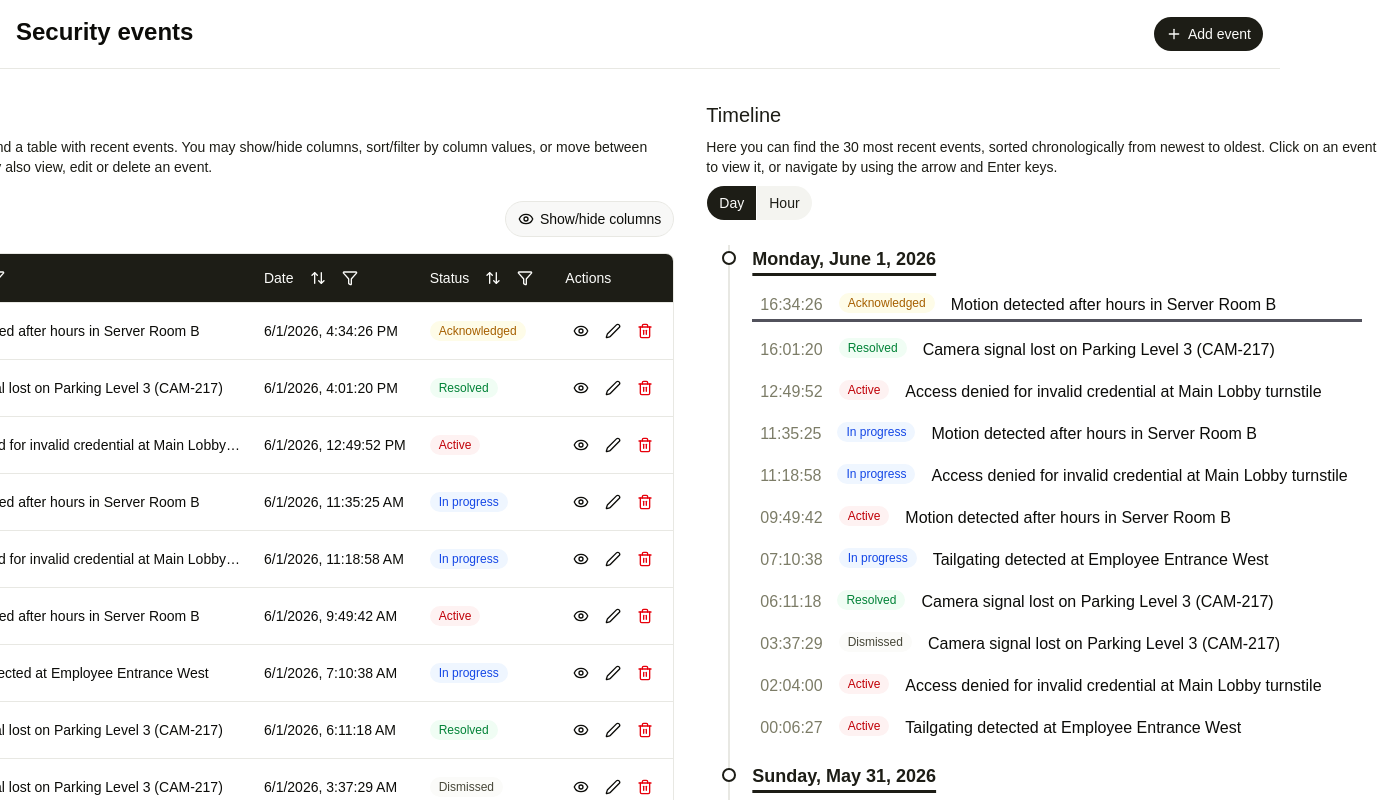
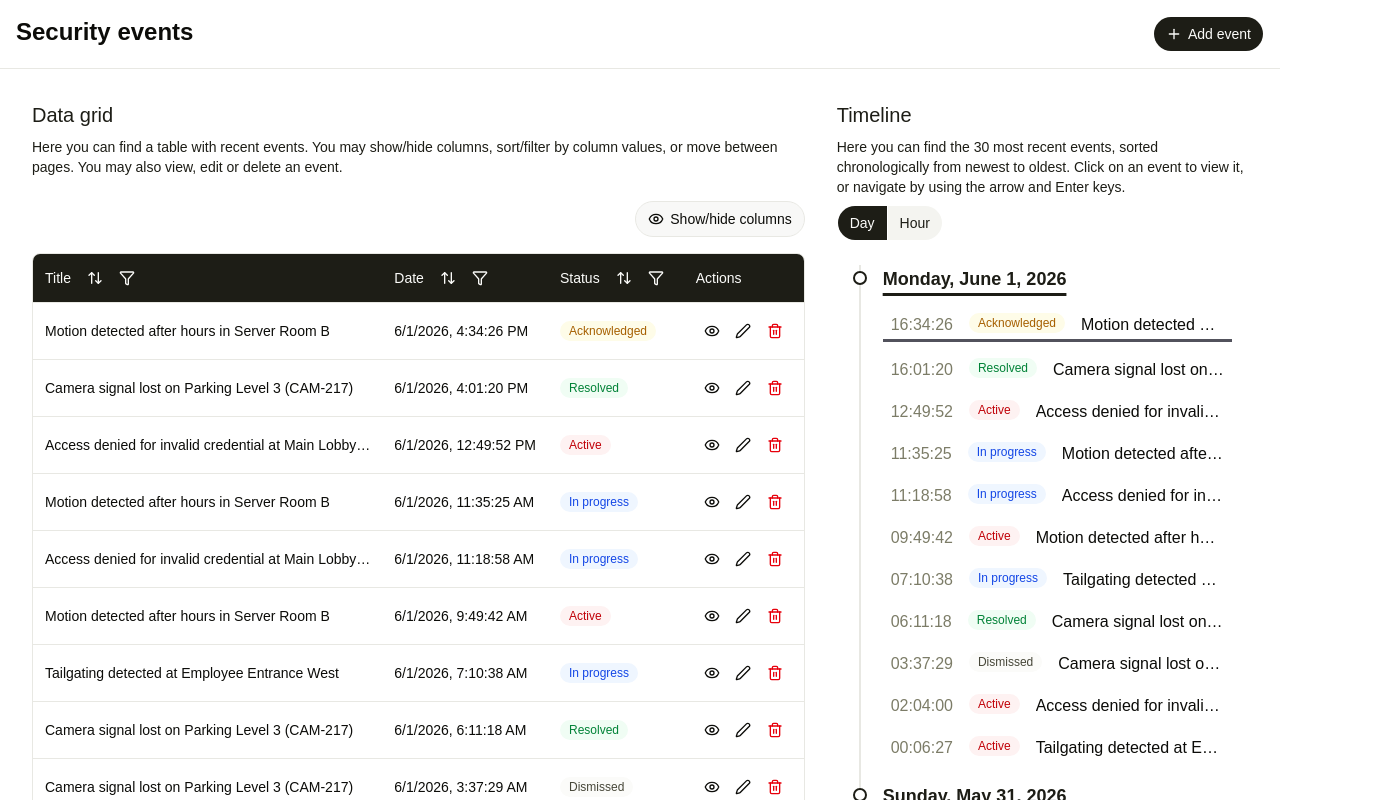
Before and after one commit to Fuyula/technical-task, a React (Vite) app: page / in a window 1280 px wide. Shown: the top 800 px of the page, 1378 px wide, since content can reach past the window. Built offline with nearby package versions, Linux system fonts and the light colour scheme.

Commit message:
fix(layout): stop grid and timeline from overflowing on small screens

```diff
--- a/src/App.tsx
+++ b/src/App.tsx
@@ -251,9 +251,9 @@ function App() {
         />
       </section>
       <hr />
-      <section className='flex flex-col lg:flex-row justify-center p-4 lg:p-8 gap-8 w-full'>
+      <section className='flex flex-col xl:flex-row justify-center p-4 lg:p-8 gap-8 w-full'>
         <div className='flex flex-col flex-1 gap-2'>
-          <h2 className='text-md md:text-xl text-secondary-foreground font-extralight'>
+          <h2 className='text-md md:text-xl text-secondary-foreground font-extralight min-w-0'>
             Data grid
           </h2>
           <p className='text-secondary-foreground text-sm'>
@@ -263,7 +263,7 @@ function App() {
           </p>
           <DataGrid loading={isLoading} data={events} columns={columns} />
         </div>
-        <div className='flex flex-col flex-1 gap-2'>
+        <div className='flex flex-col flex-1 gap-2 min-w-0'>
           <h2 className='text-md md:text-xl text-secondary-foreground font-extralight'>
             Timeline
           </h2>
```
